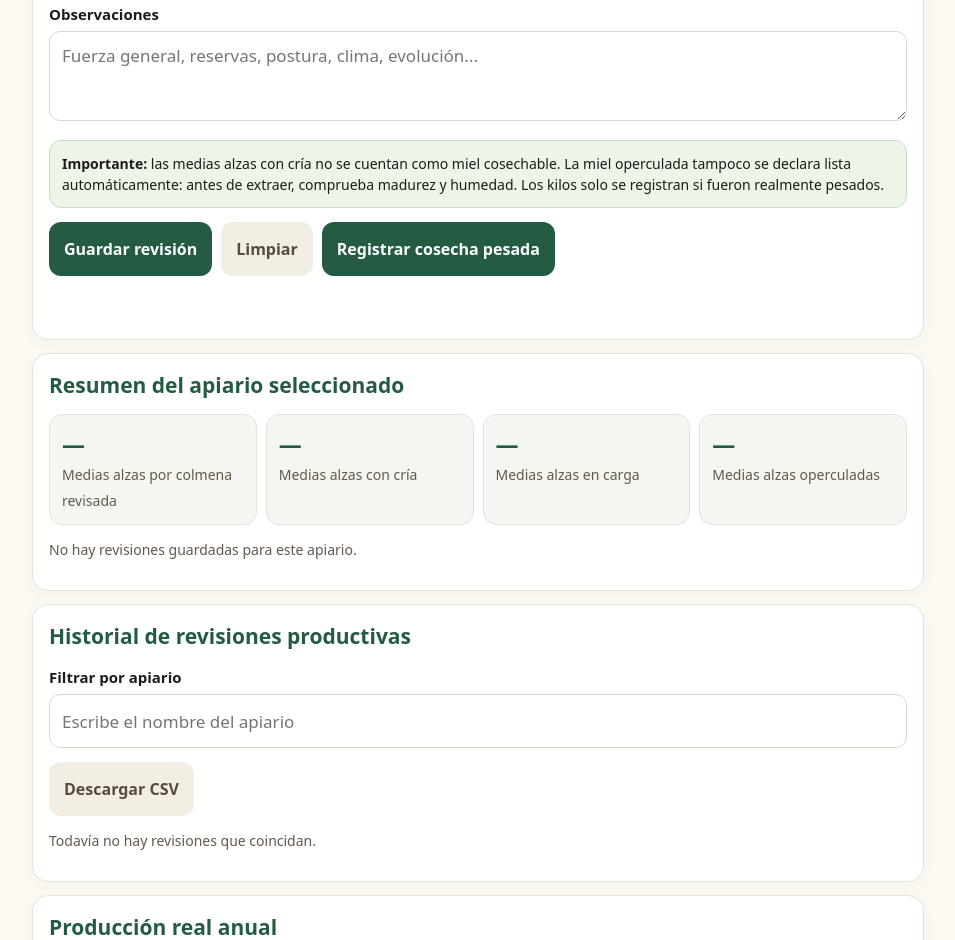
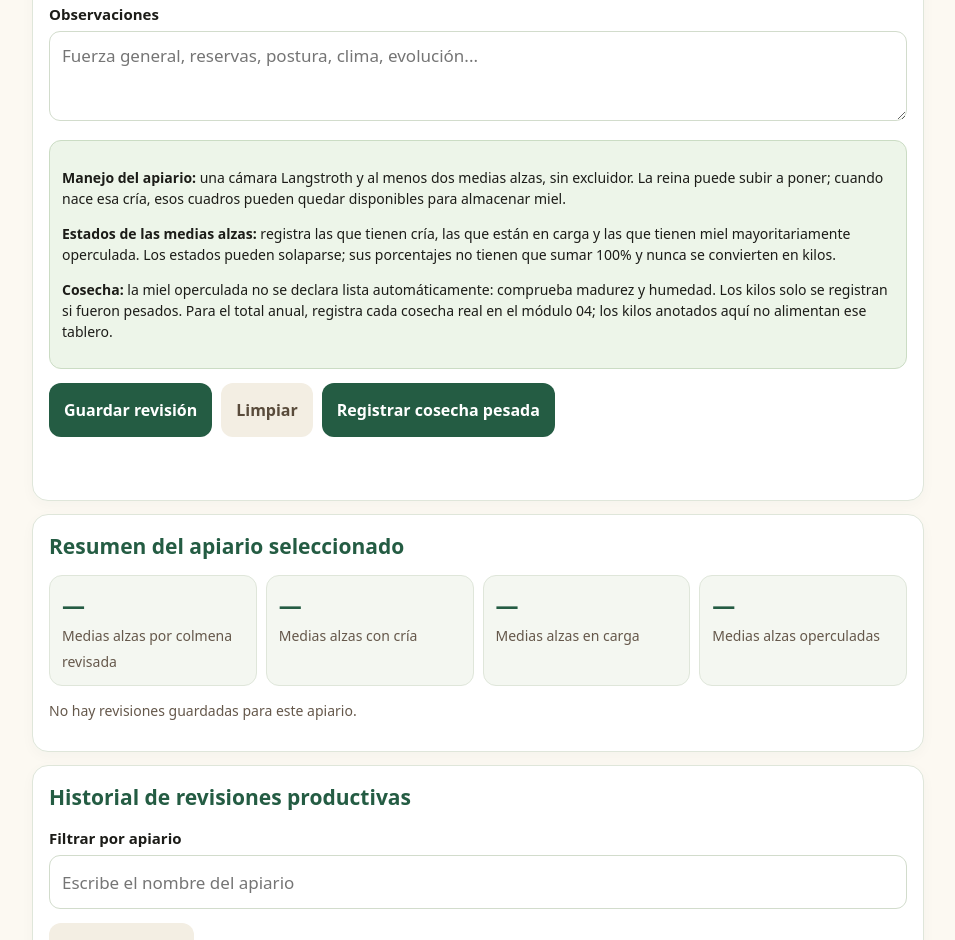
Before and after one commit to hernanabejorro-blip/Apiecuador, a plain HTML site: page modulo-33.html in a window 1280 px wide. Shown: the part 1018-1958 px from the top of the page, without its empty margins (162-1117 px from the left). Drawn offline with Linux system fonts and the light colour scheme.

Commit message:
Aclarar manejo de medias alzas y registro de kilos reales

```diff
--- a/modulo-33.html
+++ b/modulo-33.html
@@ -21,7 +21,7 @@
 <div><label for="flora">Floración principal</label><input id="flora" maxlength="100" value="Eucalipto" placeholder="Ej.: Eucalipto"></div>
 <div><label for="kg">Kilos cosechados en esta visita (solo si pesaste)</label><input id="kg" type="number" min="0" step="0.01" value="0" inputmode="decimal"></div>
 </div><label for="notes">Observaciones</label><textarea id="notes" maxlength="1200" placeholder="Fuerza general, reservas, postura, clima, evolución..."></textarea>
-<div class="tip" style="margin-top:12px"><strong>Importante:</strong> las medias alzas con cría no se cuentan como miel cosechable. La miel operculada tampoco se declara lista automáticamente: antes de extraer, comprueba madurez y humedad. Los kilos solo se registran si fueron realmente pesados.</div>
+<div class="tip" style="margin-top:12px"><p><strong>Manejo del apiario:</strong> una cámara Langstroth y al menos dos medias alzas, sin excluidor. La reina puede subir a poner; cuando nace esa cría, esos cuadros pueden quedar disponibles para almacenar miel.</p><p><strong>Estados de las medias alzas:</strong> registra las que tienen cría, las que están en carga y las que tienen miel mayoritariamente operculada. Los estados pueden solaparse; sus porcentajes no tienen que sumar 100% y nunca se convierten en kilos.</p><p><strong>Cosecha:</strong> la miel operculada no se declara lista automáticamente: comprueba madurez y humedad. Los kilos solo se registran si fueron pesados. Para el total anual, registra cada cosecha real en el módulo 04; los kilos anotados aquí no alimentan ese tablero.</p></div>
 <div class="actions"><button class="primary" type="submit" id="save">Guardar revisión</button><button class="secondary" type="button" id="clear">Limpiar</button><a class="linkbtn" href="./modulo-04.html">Registrar cosecha pesada</a></div><p class="status" id="status" role="status" aria-live="polite"></p></form></section>
 <section class="panel"><h2>Resumen del apiario seleccionado</h2><div class="stats"><div class="stat"><strong id="avgSupers">—</strong><span>Medias alzas por colmena revisada</span></div><div class="stat"><strong id="broodShare">—</strong><span>Medias alzas con cría</span></div><div class="stat"><strong id="loadShare">—</strong><span>Medias alzas en carga</span></div><div class="stat"><strong id="cappedShare">—</strong><span>Medias alzas operculadas</span></div></div><p class="muted" id="summary">Selecciona un apiario para consultar su última revisión.</p></section>
 <section class="panel"><h2>Historial de revisiones productivas</h2><label for="filter">Filtrar por apiario</label><input id="filter" type="search" placeholder="Escribe el nombre del apiario"><div class="actions"><button class="secondary" id="csv" type="button">Descargar CSV</button></div><div id="list"><p class="empty">Todavía no hay revisiones guardadas.</p></div></section>
```
